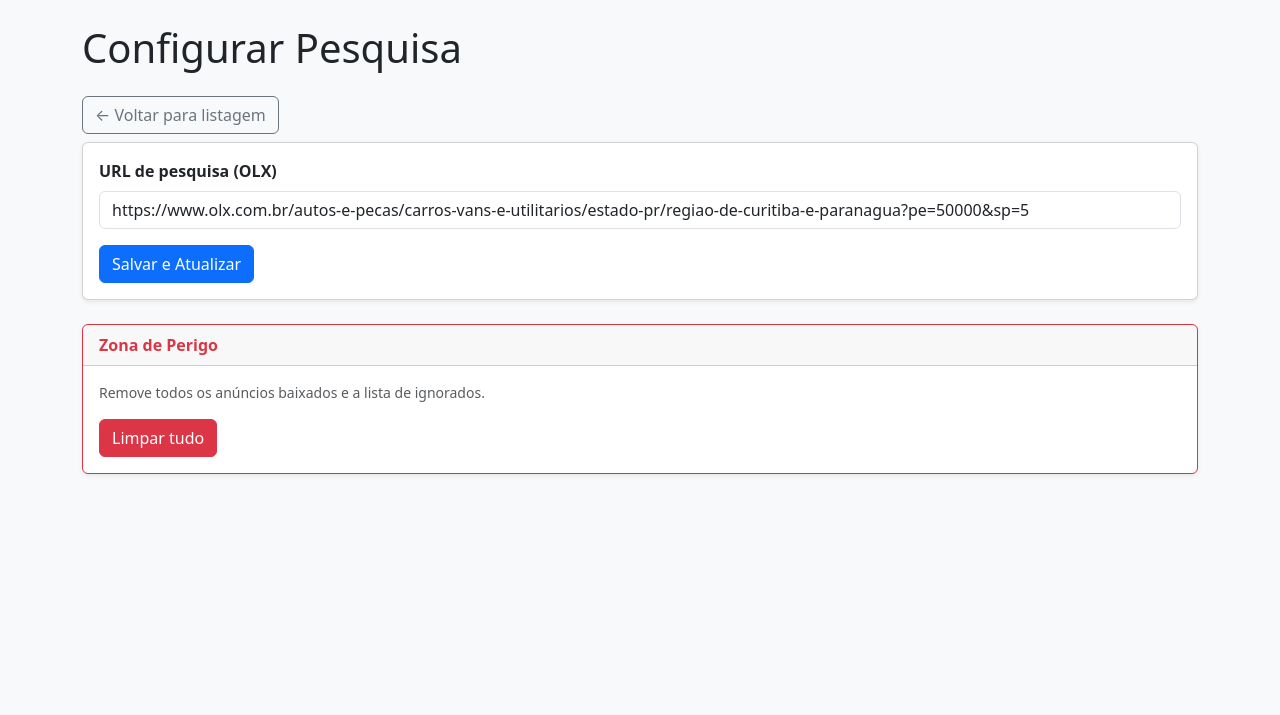
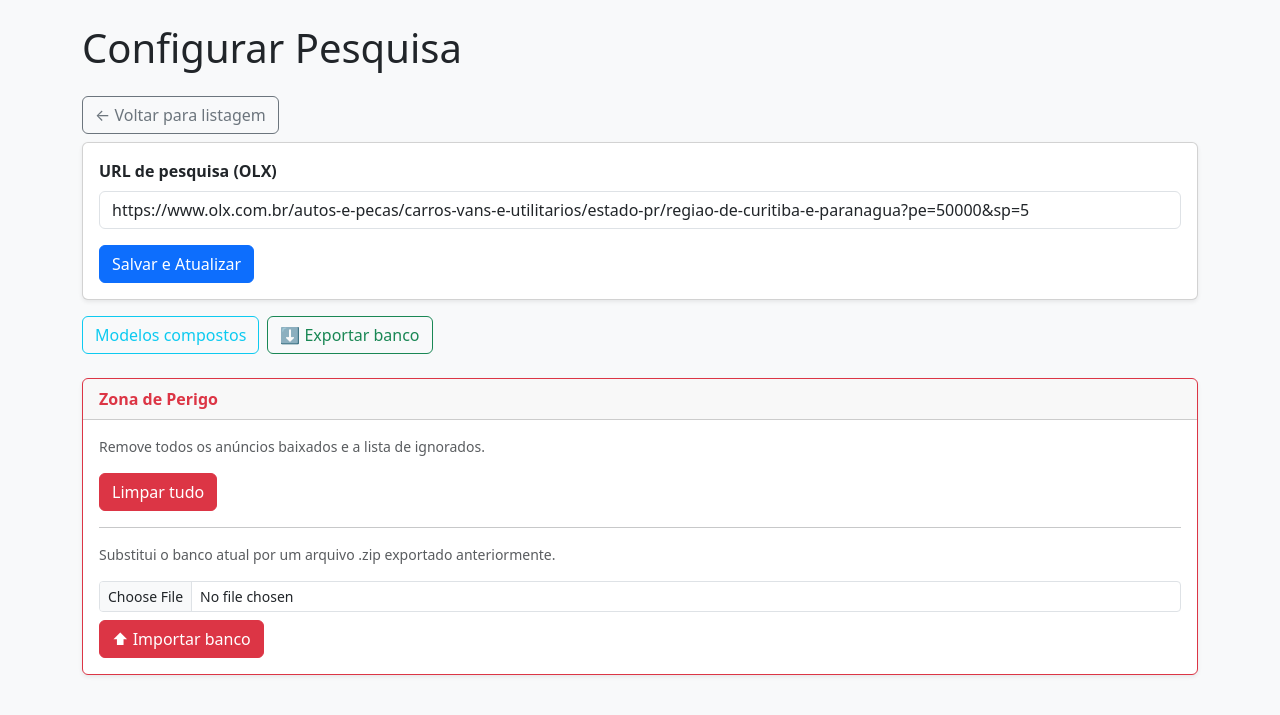
Before and after one commit to luizhj/buscador-carros, a Flask app: page /config in a window 1280 px wide. Shown: the top 715 px of the page. Run offline with Flask 3, Linux system fonts and the light colour scheme.

Commit message:
refactor: move modelos-compostos, export, import para /config

```diff
--- a/web/templates/config.html
+++ b/web/templates/config.html
@@ -23,6 +23,11 @@
     </div>
   </div>
 
+  <div class="d-flex gap-2 mt-3 mb-3 flex-wrap">
+    <a href="/modelos-compostos" class="btn btn-outline-info">Modelos compostos</a>
+    <a href="/export" class="btn btn-outline-success">⬇ Exportar banco</a>
+  </div>
+
   <div class="card shadow-sm mt-4 border-danger">
     <div class="card-header fw-bold text-danger">Zona de Perigo</div>
     <div class="card-body">
@@ -30,6 +35,14 @@
       <form method="POST" action="/clear-all" onsubmit="return confirm('Tem certeza? Todos os anúncios e ignorados serão removidos permanentemente.')">
         <button type="submit" class="btn btn-danger">Limpar tudo</button>
       </form>
+      <hr>
+      <p class="text-muted small">Substitui o banco atual por um arquivo .zip exportado anteriormente.</p>
+      <form method="POST" action="/import" enctype="multipart/form-data">
+        <div class="mb-2">
+          <input type="file" name="file" class="form-control form-control-sm" accept=".zip" required>
+        </div>
+        <button type="submit" class="btn btn-danger">⬆ Importar banco</button>
+      </form>
     </div>
   </div>
 </div>
--- a/web/templates/index.html
+++ b/web/templates/index.html
@@ -15,12 +15,9 @@
       <div class="d-grid gap-1 mb-2">
         <a href="/marcas" class="btn btn-outline-info btn-sm">Marcas</a>
         <a href="/modelos" class="btn btn-outline-info btn-sm">Todos os modelos</a>
-        <a href="/modelos-compostos" class="btn btn-outline-info btn-sm">Modelos compostos</a>
         <a href="/config" class="btn btn-outline-warning btn-sm">Configurar</a>
         <a href="/ignorados" class="btn btn-outline-secondary btn-sm">Ignorados</a>
         <a href="/favoritos" class="btn btn-outline-danger btn-sm">♥ Favoritos</a>
-        <a href="/export" class="btn btn-outline-success btn-sm" style="margin-top:8px;">⬇ Exportar</a>
-        <a href="/import" class="btn btn-outline-success btn-sm">⬆ Importar</a>
       </div>
       <div class="card shadow-sm">
         <div class="card-header fw-bold" role="button" data-bs-toggle="collapse" data-bs-target="#brands-collapse" aria-expanded="true">
```
